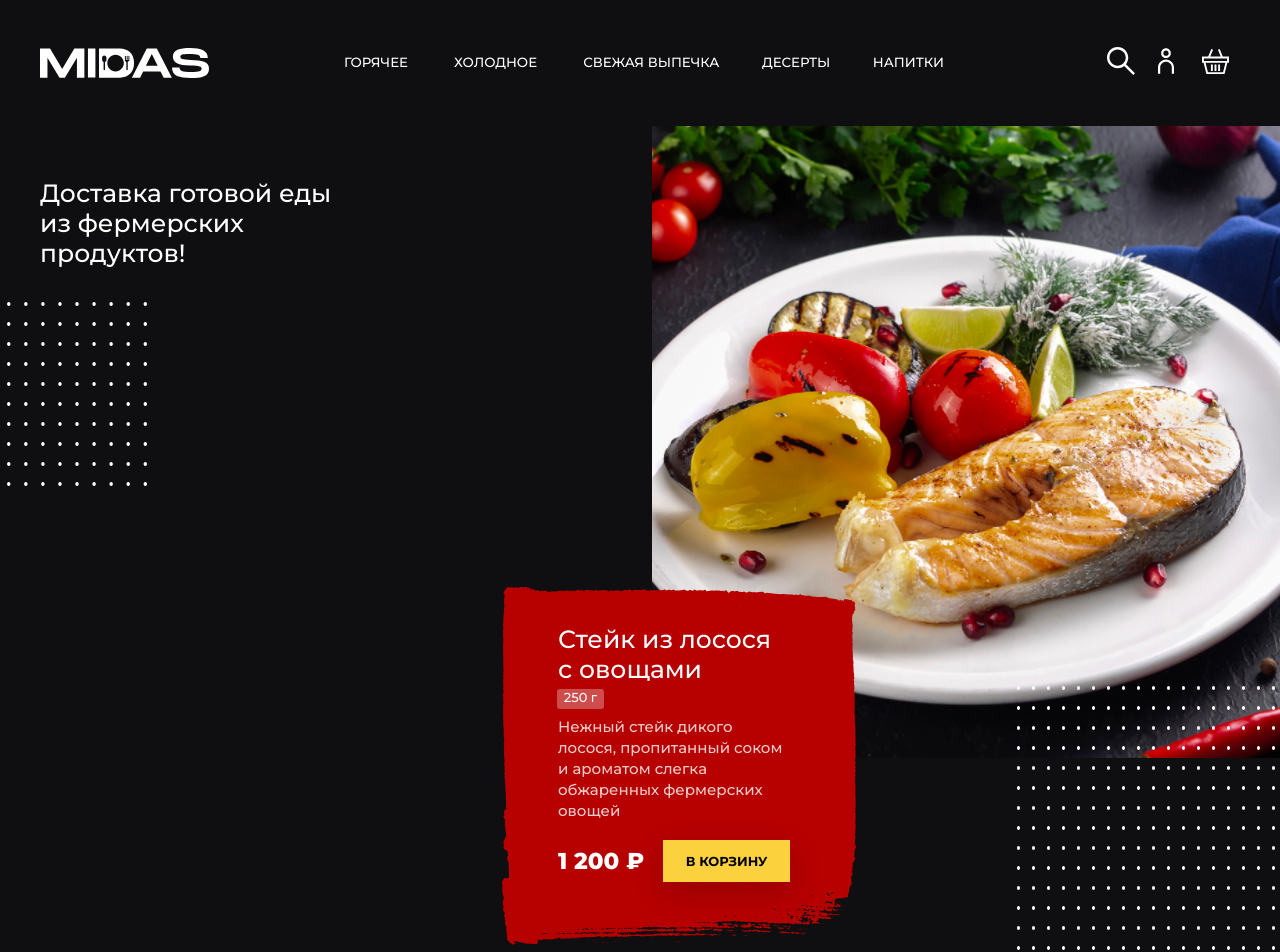
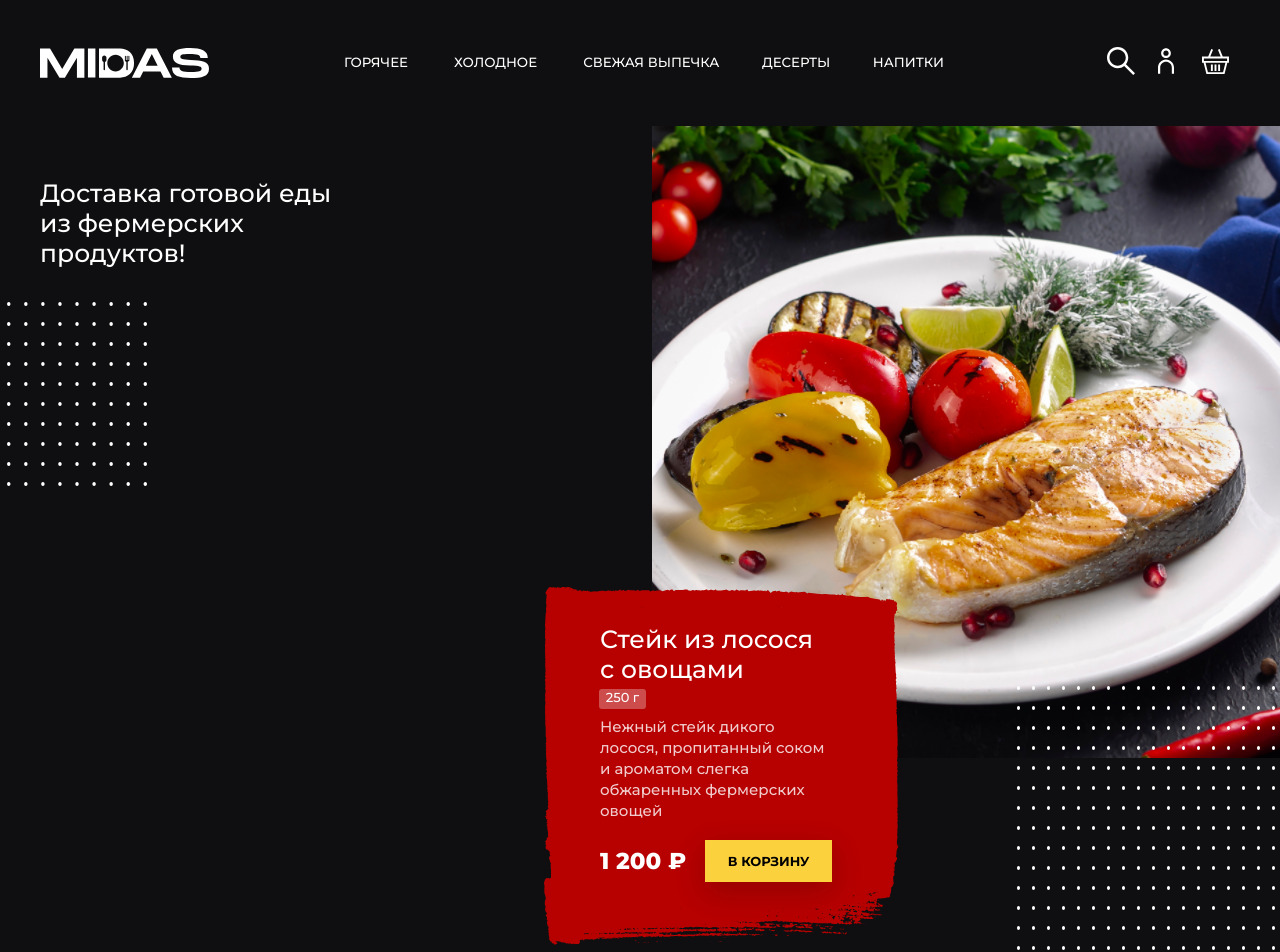
Before and after one commit to desireforrevenge/MidasFood, a React (Vite) app in the folder React js/: page / in a window 1280 px wide. Shown: the top 952 px of the page. Built offline with nearby package versions, Linux system fonts and the light colour scheme; no server answers.

Commit message:
main dish frame adaptive

```diff
--- a/React js/src/styles/main_dish.scss
+++ b/React js/src/styles/main_dish.scss
@@ -25,7 +25,6 @@
 }
 
 
-
 .main_dish_frame {
     position: relative;
 
@@ -34,7 +33,8 @@
     width: 355.24px;
     height: 357.93px;
 
-    left: 502px;
+    left: 31.38%;
+    // right: 46.38%;
     top: 587px;
 }
 
@@ -233,6 +233,10 @@
     .main_dish_picture {
         display: none;
     }
+
+    .main_dish_frame {
+        display: none;
+    }
 }
 @media screen and (min-width: 550px) and (max-width: 767px) {
     .main_dish_picture {
@@ -247,6 +251,13 @@
 
         right: 0px;
         top: 324px;
+    }
+
+    .main_dish_frame {
+        z-index: 10;
+
+        left: 5%;
+        top: 695px;
     }
 }
 @media screen and (min-width: 768px) and (max-width: 969px) {
@@ -263,6 +274,10 @@
 
         display: block;
     }
+
+    .main_dish_frame {
+        top: 480px;
+    }
 }
 @media screen and (min-width: 970px) and (max-width: 1299px) {
     .main_dish_picture {
@@ -276,6 +291,9 @@
         display: block;
     }
 
+    .main_dish_frame {
+        left: 42.5%;
+    }
 }
 @media screen and (min-width: 1300px) and (max-width: 1599px) {
     .main_dish_picture {
@@ -289,10 +307,18 @@
         right: 0px;
         top: 126px;
     }
+
+    .main_dish_frame {
+        left: 42.5%;
+    }
 }
 @media screen and (min-width: 1920px) {
     .main_dish_picture {
         right: 0px;
         top: 126px;
     }
+
+    .main_dish_frame {
+        left: 42.5%;
+    }
 }
```
